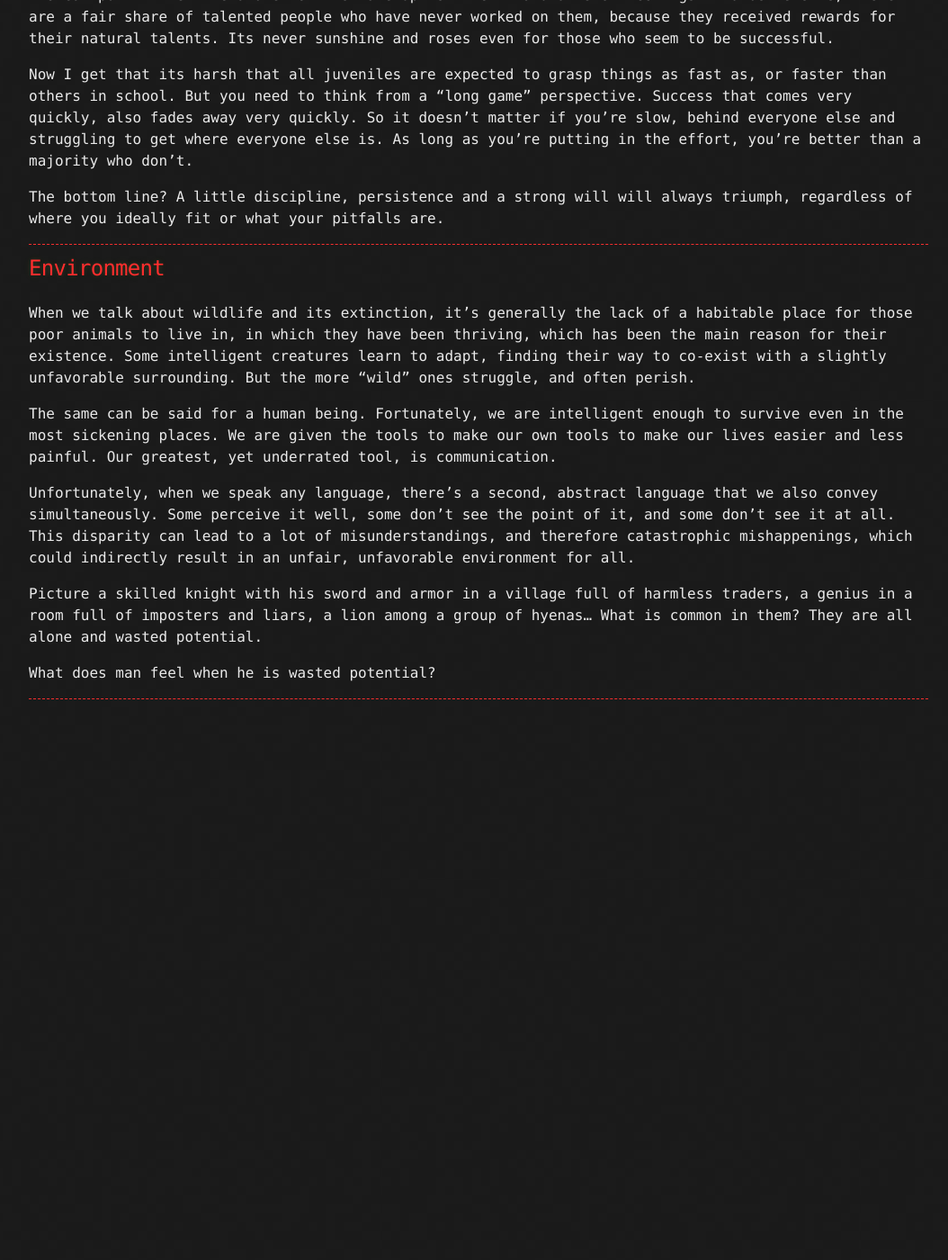
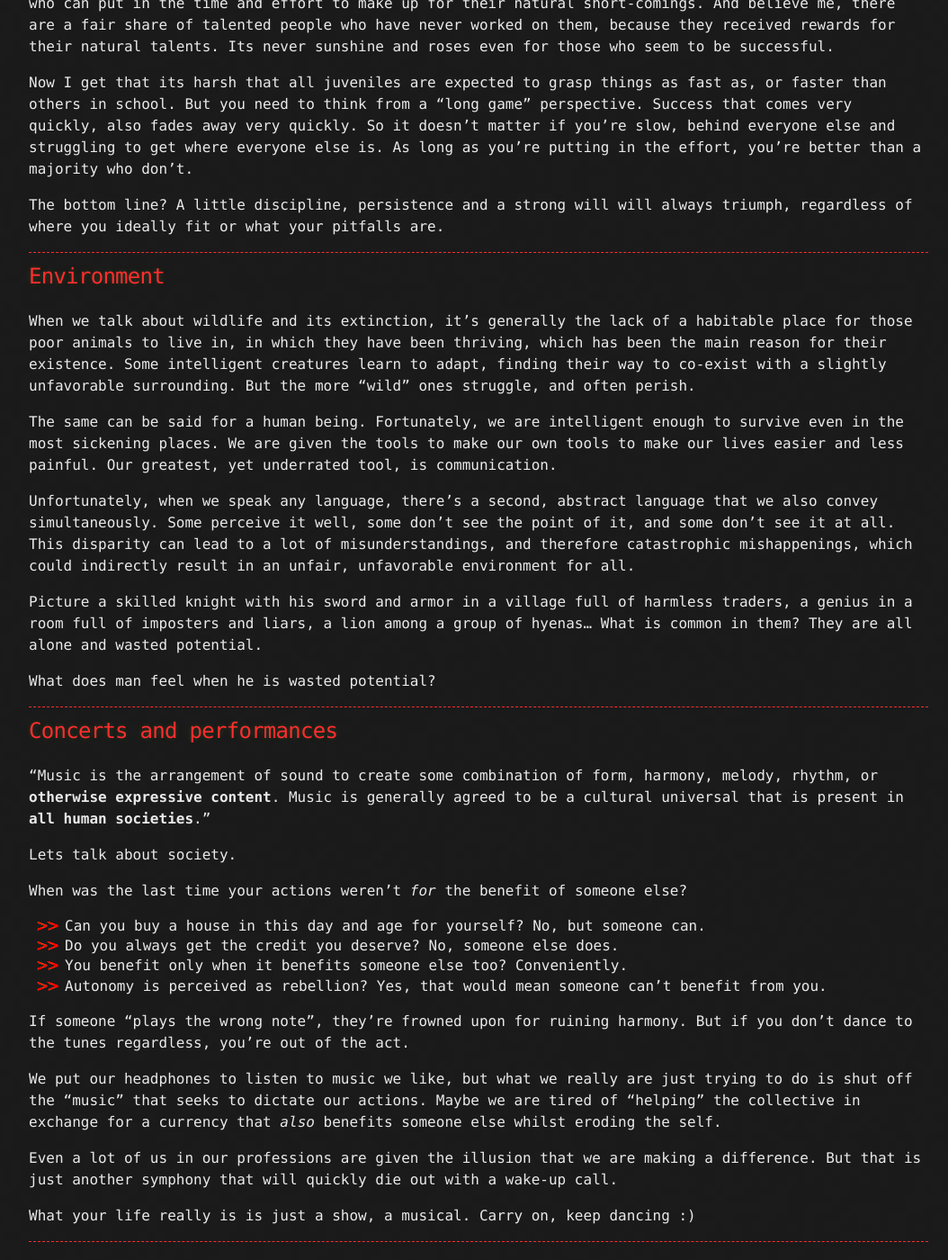
Before and after one commit to laughtersec/laughtersec.github.io, a Jekyll site: the page built from pages/thoughts.md, in a window 1280 px wide and 1400 px high, scrolled down 619 px. Shown: the whole window at 90% size, without its empty margins (108-1162 px from the left). Built offline with Jekyll 4.4.1, drawn with Linux system fonts in a browser that asks for light colours; our own code applies the rules of GitHub Pages for plain Markdown files; before the commit the page ends 1416 px from its top, so only the background shows below that.

Commit message:
Update thoughts.md

```diff
--- a/pages/thoughts.md
+++ b/pages/thoughts.md
@@ -1,6 +1,8 @@
 <center><h1>Thoughts</h1></center>
+---
 
 ## What makes me tick
+
 Human life is blessed and cursed with five senses - sight, hearing, taste, smell and touch. It is the very basis of everything we know and understand.
 When you're learning something specific, you often have to put aside your naturally stronger senses to acquire competence in another.
 You're often told as a child to "find what you like". What it really means is understanding your strengths so that you fit into certain roles better.
@@ -30,3 +32,25 @@ Picture a skilled knight with his sword and armor in a village full of harmless
 What does man feel when he is wasted potential?
 
 ---
+
+## Concerts and performances
+
+"Music is the arrangement of sound to create some combination of form, harmony, melody, rhythm, or **otherwise expressive content**. Music is generally agreed to be a cultural universal that is present in **all human societies**."
+
+Lets talk about society.
+
+When was the last time your actions weren't *for* the benefit of someone else?
+- Can you buy a house in this day and age for yourself? No, but someone can.
+- Do you always get the credit you deserve? No, someone else does.
+- You benefit only when it benefits someone else too? Conveniently.
+- Autonomy is perceived as rebellion? Yes, that would mean someone can't benefit from you.
+
+If someone "plays the wrong note", they're frowned upon for ruining harmony. But if you don't dance to the tunes regardless, you're out of the act.
+
+We put our headphones to listen to music we like, but what we really are just trying to do is shut off the "music" that seeks to dictate our actions. Maybe we are tired of "helping" the collective in exchange for a currency that *also* benefits someone else whilst eroding the self.
+
+Even a lot of us in our professions are given the illusion that we are making a difference. But that is just another symphony that will quickly die out with a wake-up call.
+
+What your life really is is just a show, a musical. Carry on, keep dancing :)
+
+---
```
